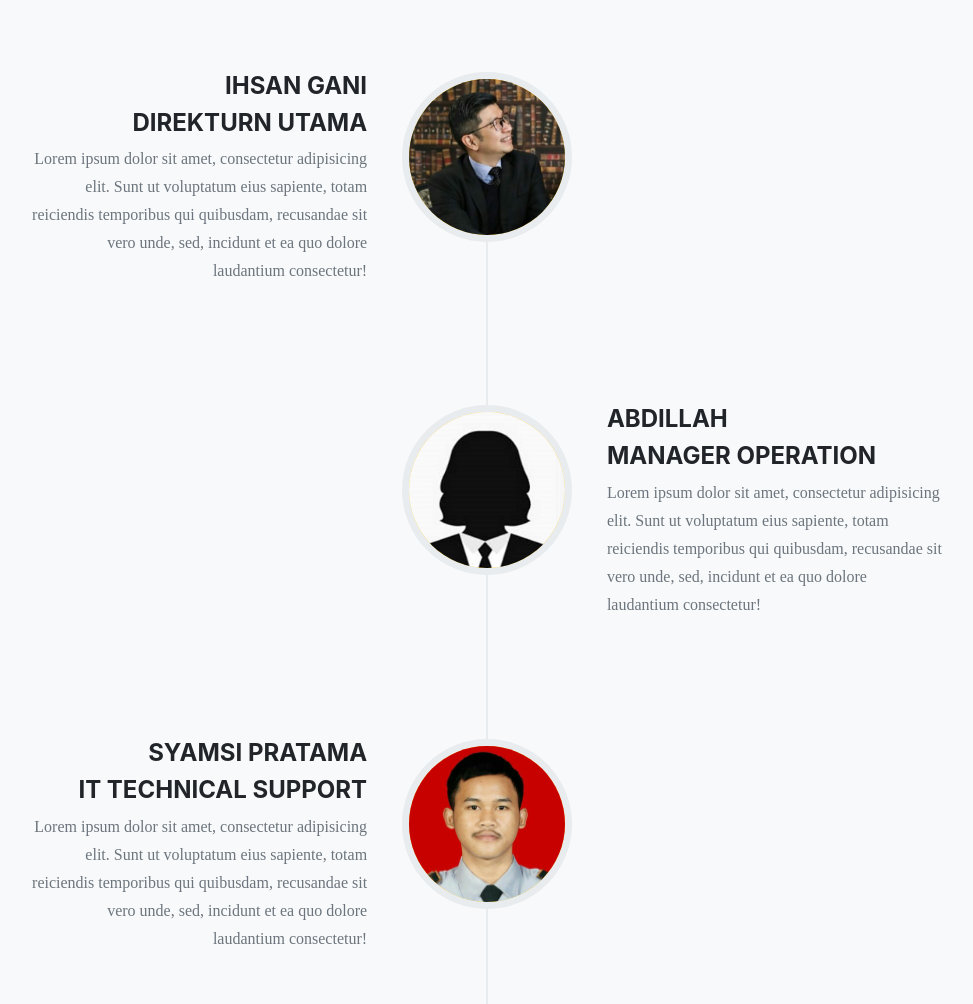
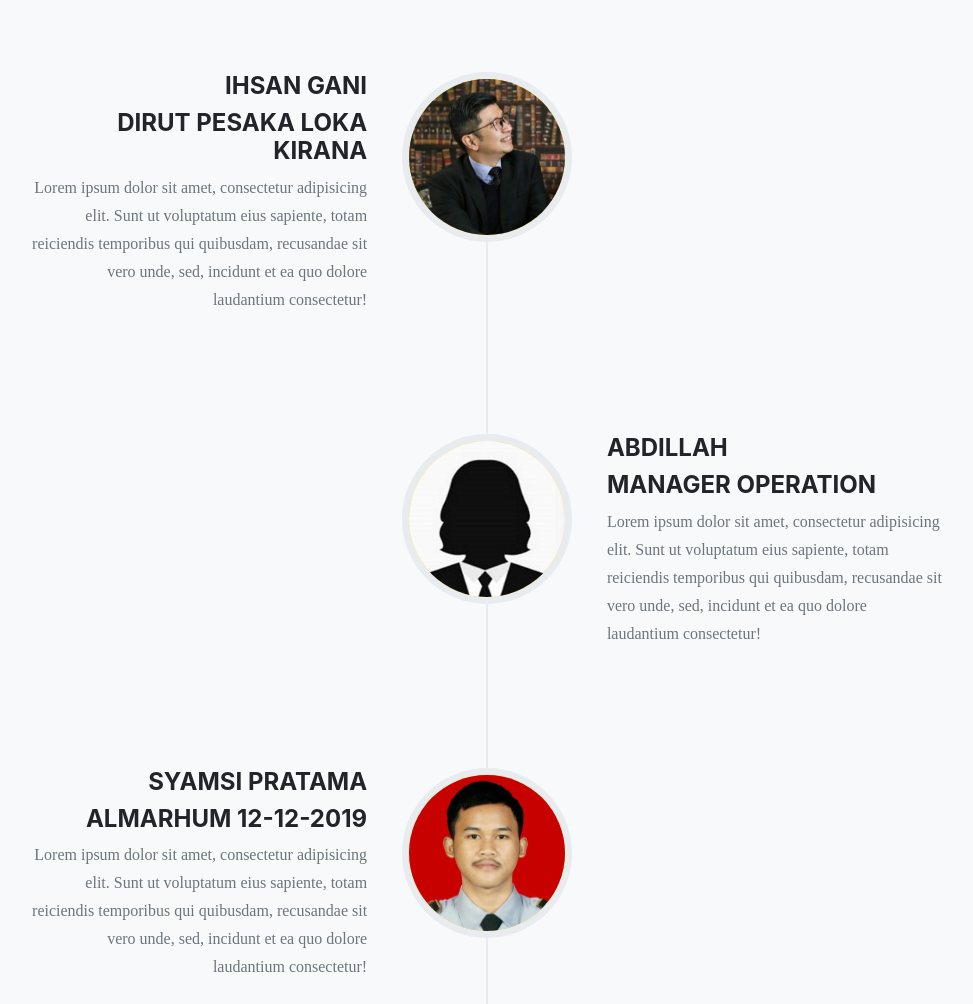
Before and after one commit to syamsipratama/plk, a plain HTML site: page Index.html in a window 1280 px wide. Shown: the part 3173-4177 px from the top of the page, without its empty margins (153-1126 px from the left). Drawn offline with Linux system fonts and the light colour scheme; some packages are replaced by stand-ins of ours.

```diff
--- a/Index.html
+++ b/Index.html
@@ -265,7 +265,7 @@
               <div class="timeline-panel">
                 <div class="timeline-heading">
                   <h4>IHSAN GANI</h4>
-                  <h4 class="subheading">DIREKTURN UTAMA</h4>
+                  <h4 class="subheading">DIRUT PESAKA LOKA KIRANA</h4>
                 </div>
                 <div class="timeline-body">
                   <p class="text-muted">Lorem ipsum dolor sit amet, consectetur adipisicing elit. Sunt ut voluptatum eius sapiente, totam reiciendis temporibus qui quibusdam, recusandae sit vero unde, sed, incidunt et ea quo dolore laudantium consectetur!</p>
@@ -293,7 +293,7 @@
               <div class="timeline-panel">
                 <div class="timeline-heading">
                   <h4>SYAMSI PRATAMA</h4>
-                  <h4 class="subheading">IT TECHNICAL SUPPORT</h4>
+                  <h4 class="subheading">ALMARHUM 12-12-2019</h4>
                 </div>
                 <div class="timeline-body">
                   <p class="text-muted">Lorem ipsum dolor sit amet, consectetur adipisicing elit. Sunt ut voluptatum eius sapiente, totam reiciendis temporibus qui quibusdam, recusandae sit vero unde, sed, incidunt et ea quo dolore laudantium consectetur!</p>
```
